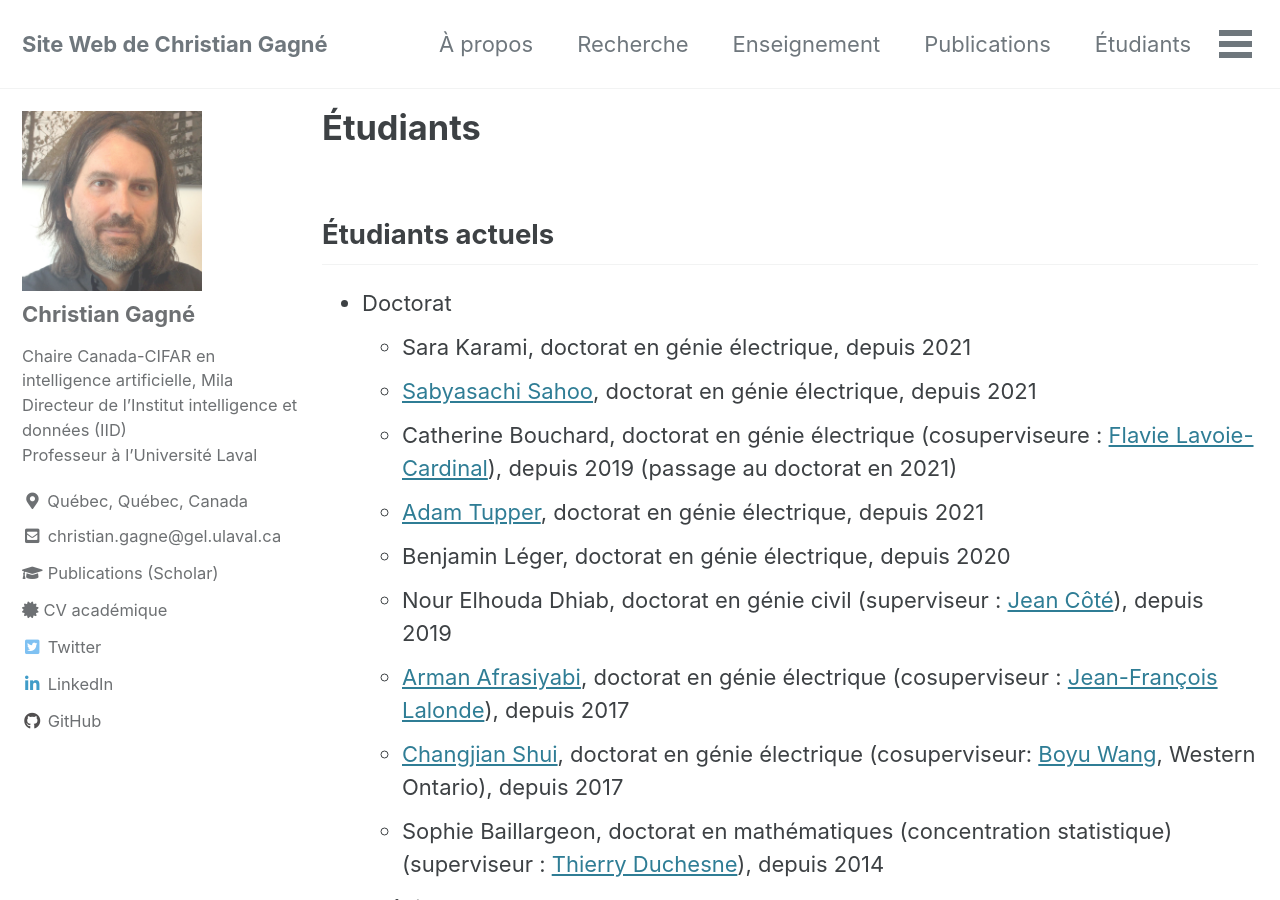
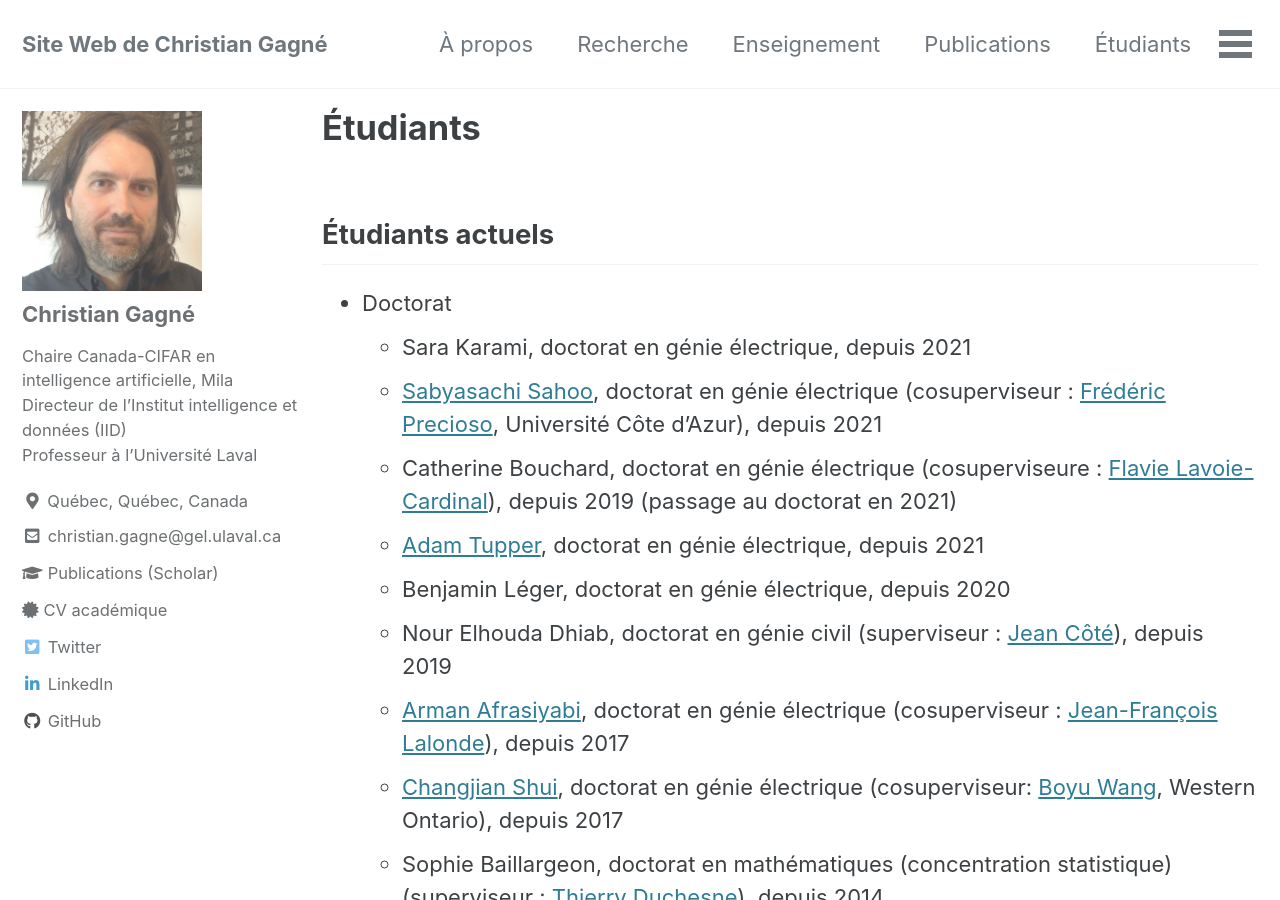
Before and after one commit to chgagne/chgagne.github.io, a Jekyll site: the page built from _pages/etudiants.md, in a window 1280 px wide and 900 px high. Built offline with Jekyll 4.4.1, drawn with Linux system fonts in a browser that asks for light colours; cached includes are drawn as plain includes.

Commit message:
Ajout de Frédéric comme cosuperviseur de Sabyasachi.

```diff
--- a/_pages/etudiants.md
+++ b/_pages/etudiants.md
@@ -8,7 +8,7 @@ title: "Étudiants"
 
 - Doctorat
     - Sara Karami, doctorat en génie électrique, depuis 2021
-    - [Sabyasachi Sahoo](https://sabyasachis.github.io/), doctorat en génie électrique, depuis 2021
+    - [Sabyasachi Sahoo](https://sabyasachis.github.io/), doctorat en génie électrique (cosuperviseur : [Frédéric Precioso](https://www.i3s.unice.fr/~precioso/), Université Côte d'Azur), depuis 2021
     - Catherine Bouchard, doctorat en génie électrique (cosuperviseure : [Flavie Lavoie-Cardinal](https://cervo.ulaval.ca/fr/flavie-lavoie-cardinal)), depuis 2019 (passage au doctorat en 2021)
     - [Adam Tupper](https://www.adamtupper.nz/), doctorat en génie électrique, depuis 2021
     - Benjamin Léger, doctorat en génie électrique, depuis 2020
```
